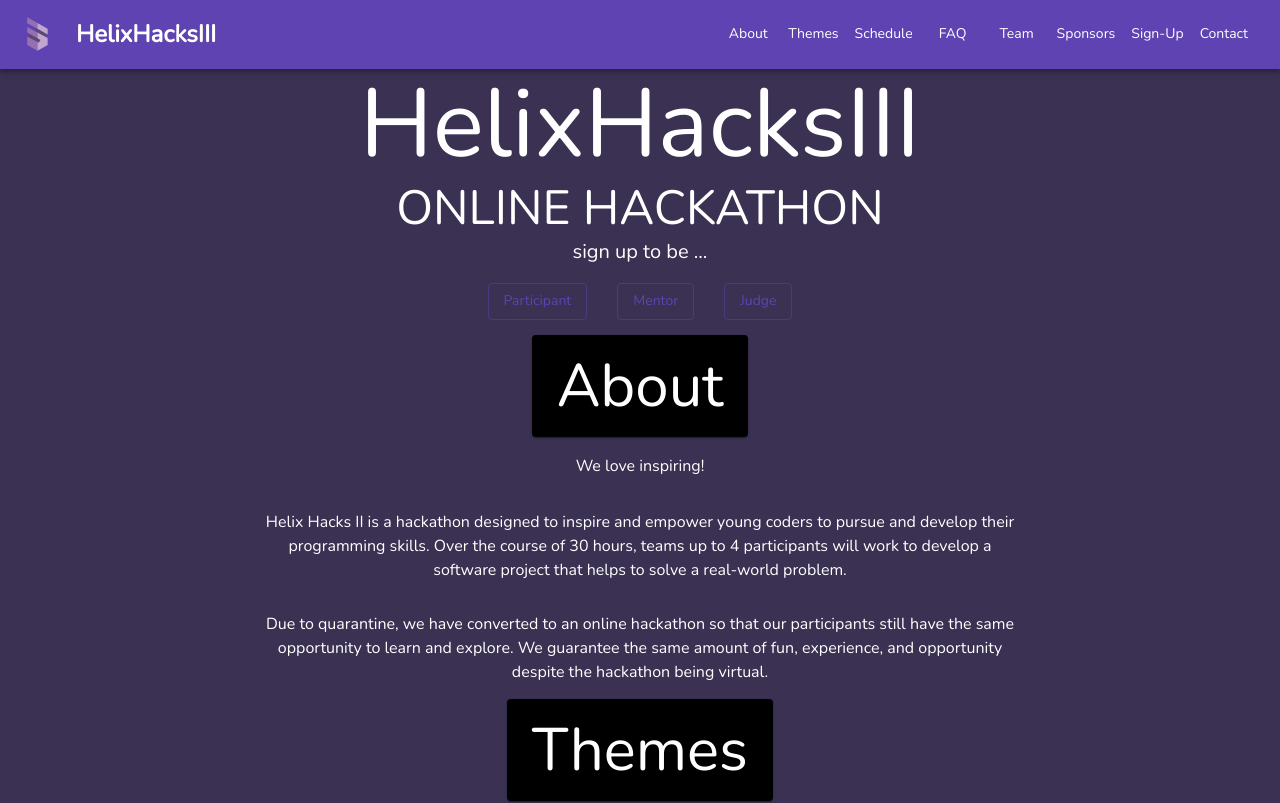
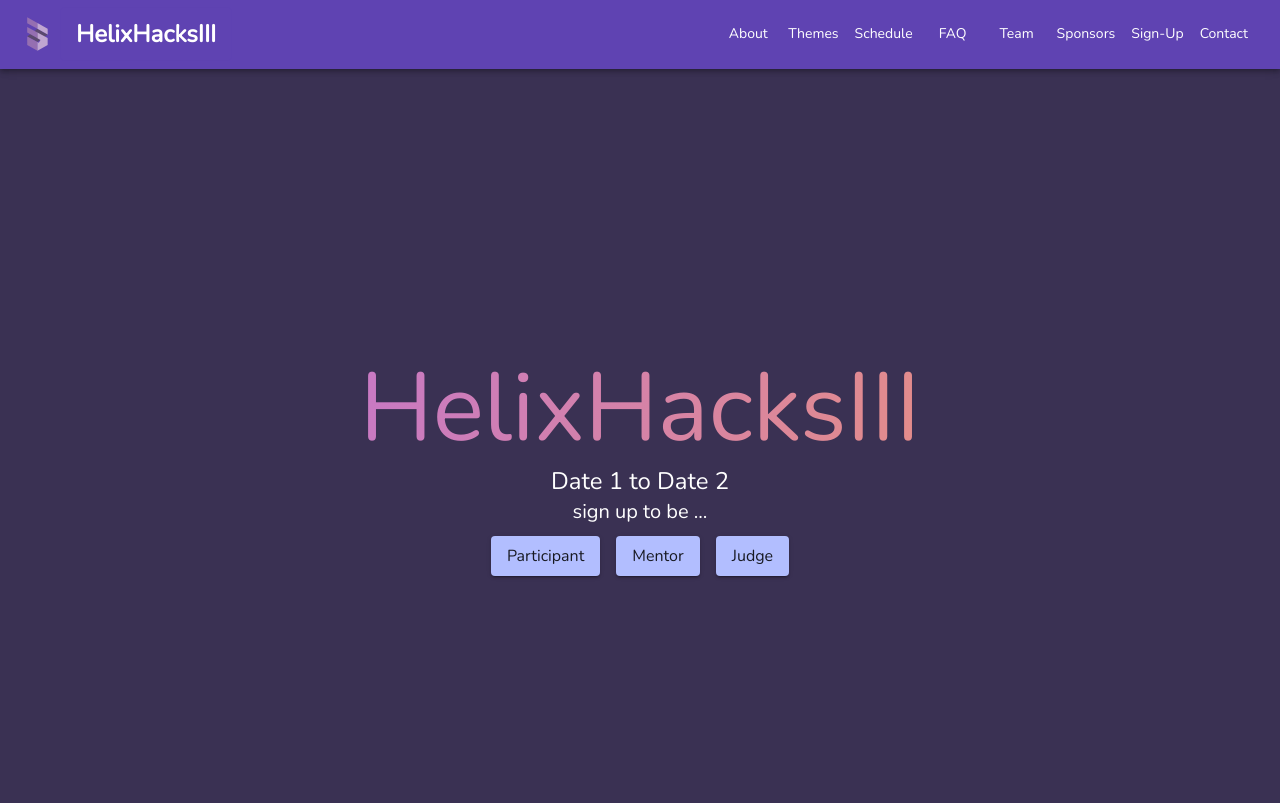
Before and after one commit to kabirbatraa/helixhacksiii, a React (Create React App) app: page / in a window 1280 px wide. Shown: the top 803 px of the page. Built offline with nearby package versions, Linux system fonts and the light colour scheme; the HTML template or start-up script is replaced by a standard one.

Commit message:
header component complete

```diff
--- a/src/App.js
+++ b/src/App.js
@@ -1,16 +1,15 @@
 import ResponsiveAppBar from "./ResponsiveAppBar";
 import FaqCard from "./FaqCard";
 import PersonCard from "./PersonCard";
+import Header from "./Header";
 
 
 import {
-  Box, Typography, Button, Card,
+  Box, Typography, Card,
   ThemeProvider, createTheme, responsiveFontSizes,
   Table, TableBody, TableCell, TableContainer, TableHead, TableRow, Paper,
   Grid,
 } from '@mui/material';
-
-import {green} from '@mui/material/colors';
 
 let theme = createTheme({
   palette: {
@@ -19,15 +18,15 @@ let theme = createTheme({
       // secondary: ,
     },
     secondary: {
-      main: green[500],
+      main: "#b2beff",
     },
     text: {
       primary: "#ffffff",
+      secondary: "#b2beff",
     },
     // background: '#040C18',
-    background: '#040C18',
-    // gradientBar: 'linear-gradient(103.22deg, #AE67FA -13.86%, #F49867 99.55%)',
-    gradientBar: '#3a3153',
+    background: '#3a3153',
+    gradientBar: 'linear-gradient(103.22deg, #AE67FA -13.86%, #F49867 99.55%)',
     gradientText: 'linear-gradient(89.97deg, #AE67FA 1.84%, #F49867 102.67%)',
     thirdGradient: 'radial-gradient(circle at 30% -100%, #042c54 25%, rgba(4, 44, 84, 1) 85%, rgba(27, 120, 222, 1) 100%)',
     mainGradient: "linear-gradient(to right, tomato, cyan)",
@@ -90,13 +89,14 @@ function App() {
   return (
     <>
       <ThemeProvider theme={theme}>
-        <Box sx={{background: theme.palette.gradientBar}}>
+        <Box sx={{background: theme.palette.background}}>
 
 
           <ResponsiveAppBar/>
 
+          <Header gradient={theme.palette.gradientBar}/>
 
-          <Box textAlign='center'>
+          {/* <Box textAlign='center'>
             <Typography variant='h1' >HelixHacksIII</Typography>
             <Typography variant='h3' >ONLINE HACKATHON</Typography>
             <Typography variant='h6'>sign up to be ...</Typography>
@@ -107,7 +107,7 @@ function App() {
             <Button variant="outlined" sx={{margin: "15px"}}>Participant</Button>
             <Button variant="outlined" sx={{margin: "15px"}}>Mentor</Button>
             <Button variant="outlined" sx={{margin: "15px"}}>Judge</Button>
-          </Box>
+          </Box> */}
 
           <Box display="flex" flexDirection="column" alignItems="center" >
             <Card sx={{backgroundColor: theme.palette.cardColor, width: "fit-content", paddingY: "15px", paddingX: "25px"}}>
--- /dev/null
+++ b/src/Header.js
@@ -0,0 +1,27 @@
+
+import {
+  Box, Typography, Button,
+} from '@mui/material';
+
+
+export default function Header(props) {
+  console.log(props.gradient);
+  return (
+    <Box display="flex" flexDirection="column" justifyContent="center" sx={{height: "100vh"}}>
+      <Box textAlign='center'>
+        <Typography variant='h1' sx={{
+          background: props.gradient,
+          backgroundClip: "text",
+          color: "transparent",
+        }}>HelixHacksIII</Typography>
+        <Typography variant='h5'>Date 1 to Date 2</Typography>
+        <Typography variant='h6'>sign up to be ...</Typography>
+      </Box>
+      <Box display="flex" justifyContent="center" >
+        <Button variant="contained" sx={{m: 1, fontSize: "1em"}} color="secondary">Participant</Button>
+        <Button variant="contained" sx={{m: 1, fontSize: "1em"}} color="secondary">Mentor</Button>
+        <Button variant="contained" sx={{m: 1, fontSize: "1em"}} color="secondary">Judge</Button>
+      </Box>
+    </Box>
+  )
+}
```
